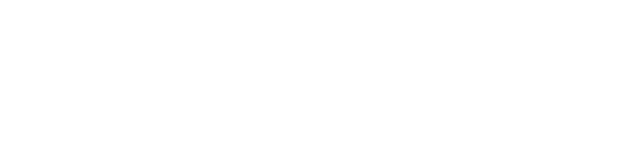
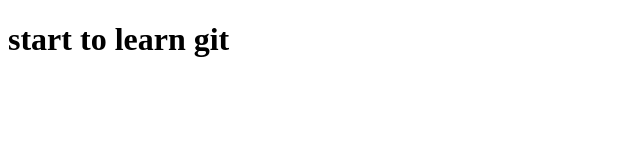
Before and after one commit to bjtqti/learngit, a plain HTML site: page index.html in a window 1280 px wide. Shown: the whole page, without its empty margins (0-640 px from the left). Drawn offline with Linux system fonts and the light colour scheme.

Commit message:
add title index.html

```diff
--- a/index.html
+++ b/index.html
@@ -5,6 +5,6 @@
 	<title>learn git</title>
 </head>
 <body>
-
+	<h1>start to learn git</h1>
 </body>
 </html>
```
